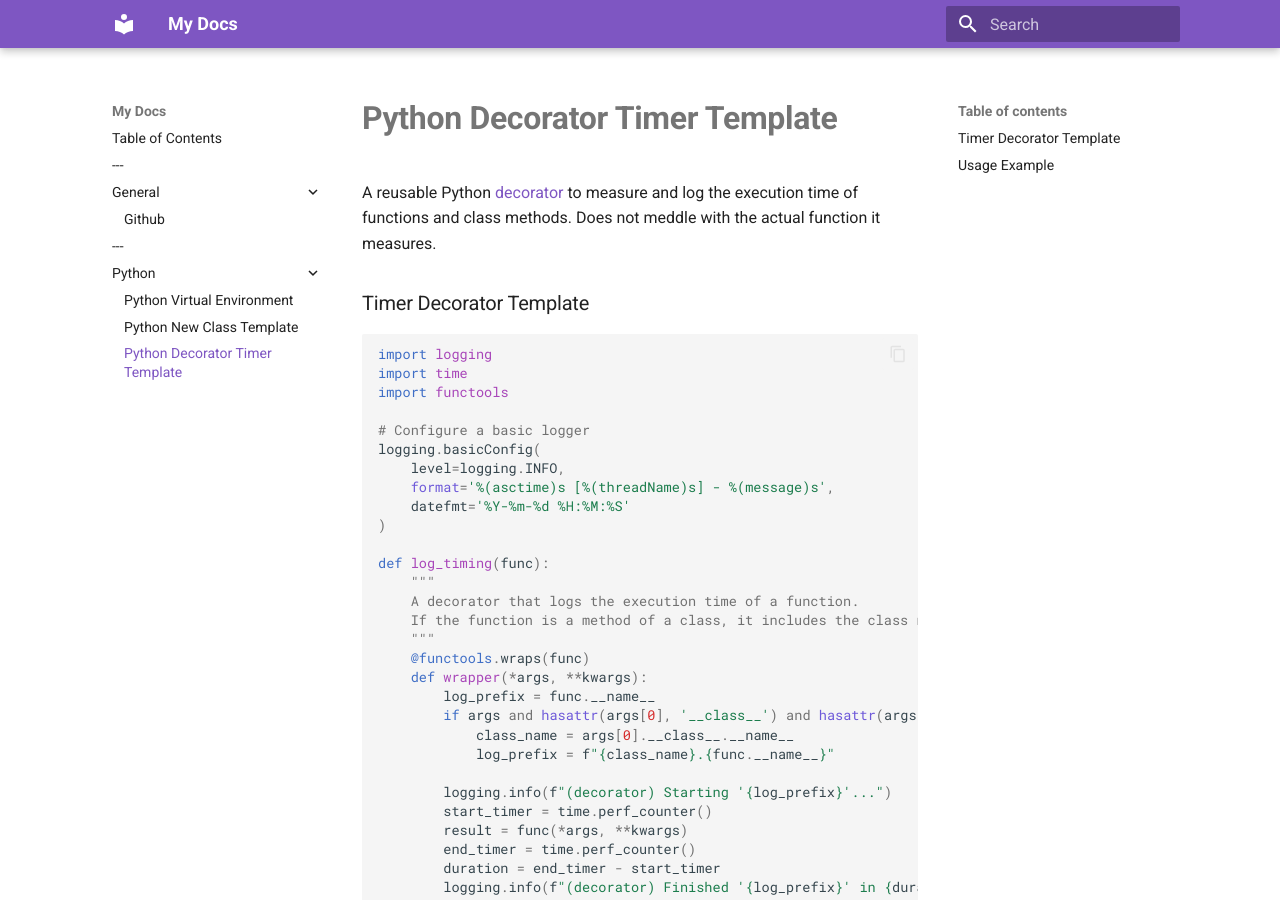
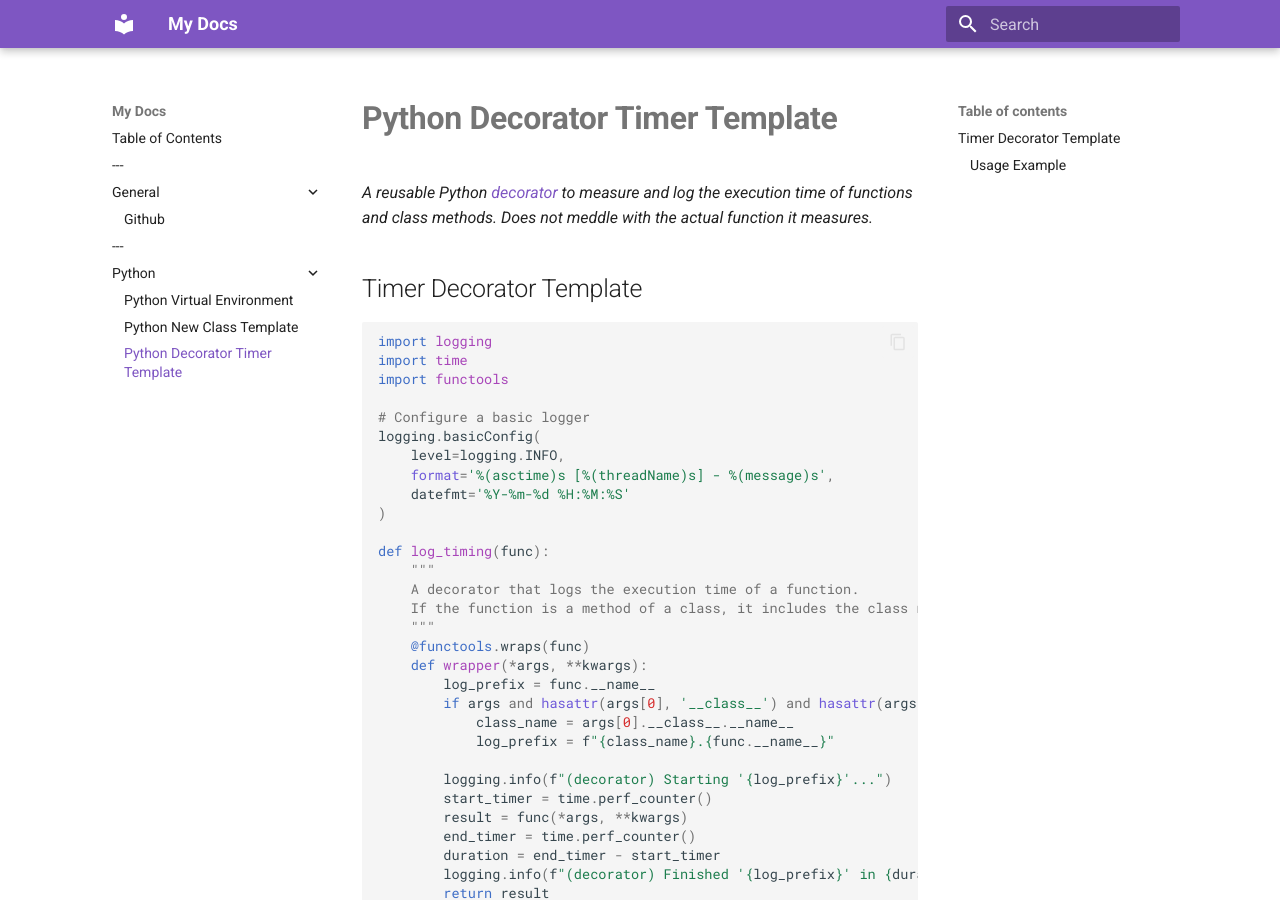
Before and after one commit to duranar/kh, an MkDocs documentation site: the page built from docs/py-timer_decorator.md, in a window 1280 px wide and 900 px high. Built offline with MkDocs 1.6.1 and Material for MkDocs 9.7.7, drawn with Linux system fonts in a browser that asks for light colours.

````diff
--- a/docs/py-timer_decorator.md
+++ b/docs/py-timer_decorator.md
@@ -4,9 +4,9 @@ description: ""
 ---
 # **Python Decorator Timer Template**
 
-A reusable Python [decorator](https://peps.python.org/pep-0318/) to measure and log the execution time of functions and class methods. Does not meddle with the actual function it measures.
+*A reusable Python [decorator](https://peps.python.org/pep-0318/) to measure and log the execution time of functions and class methods. Does not meddle with the actual function it measures.*
 
-### Timer Decorator Template
+## Timer Decorator Template
 ```python
 import logging
 import time
````
